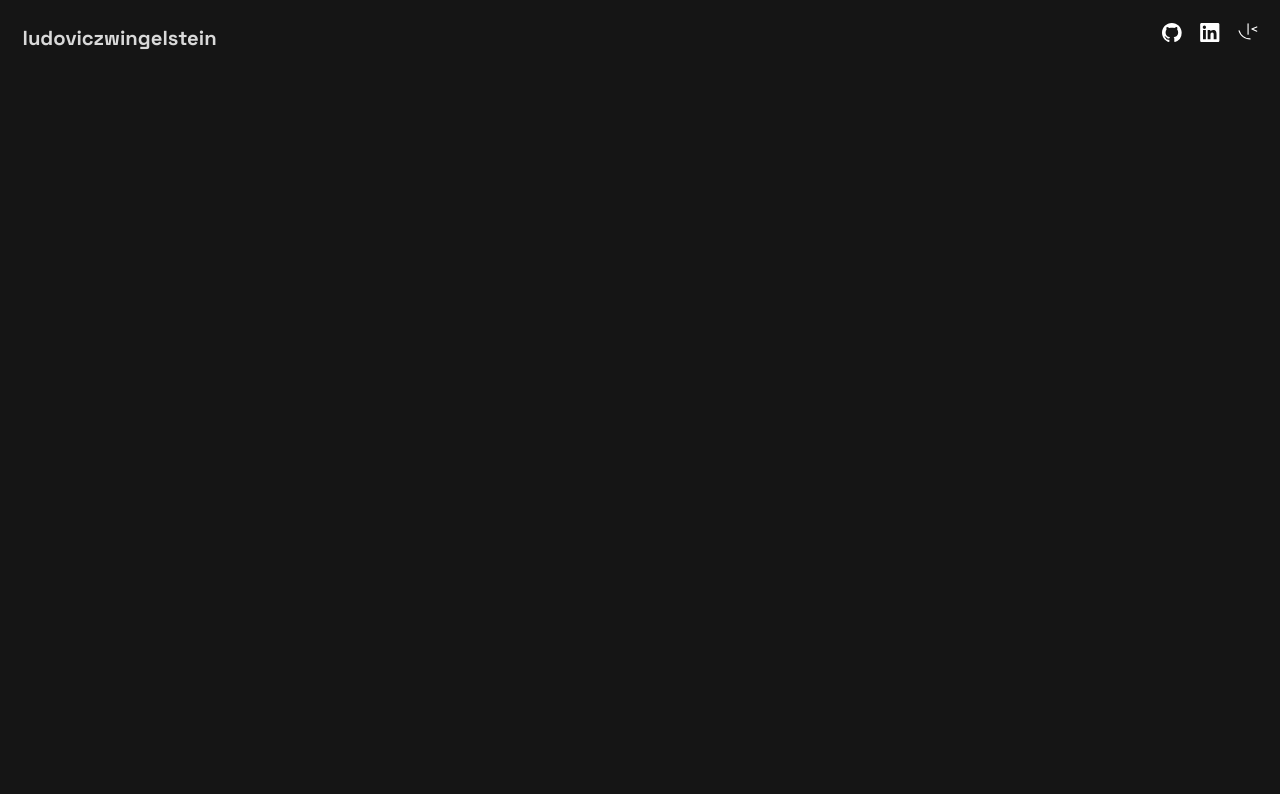
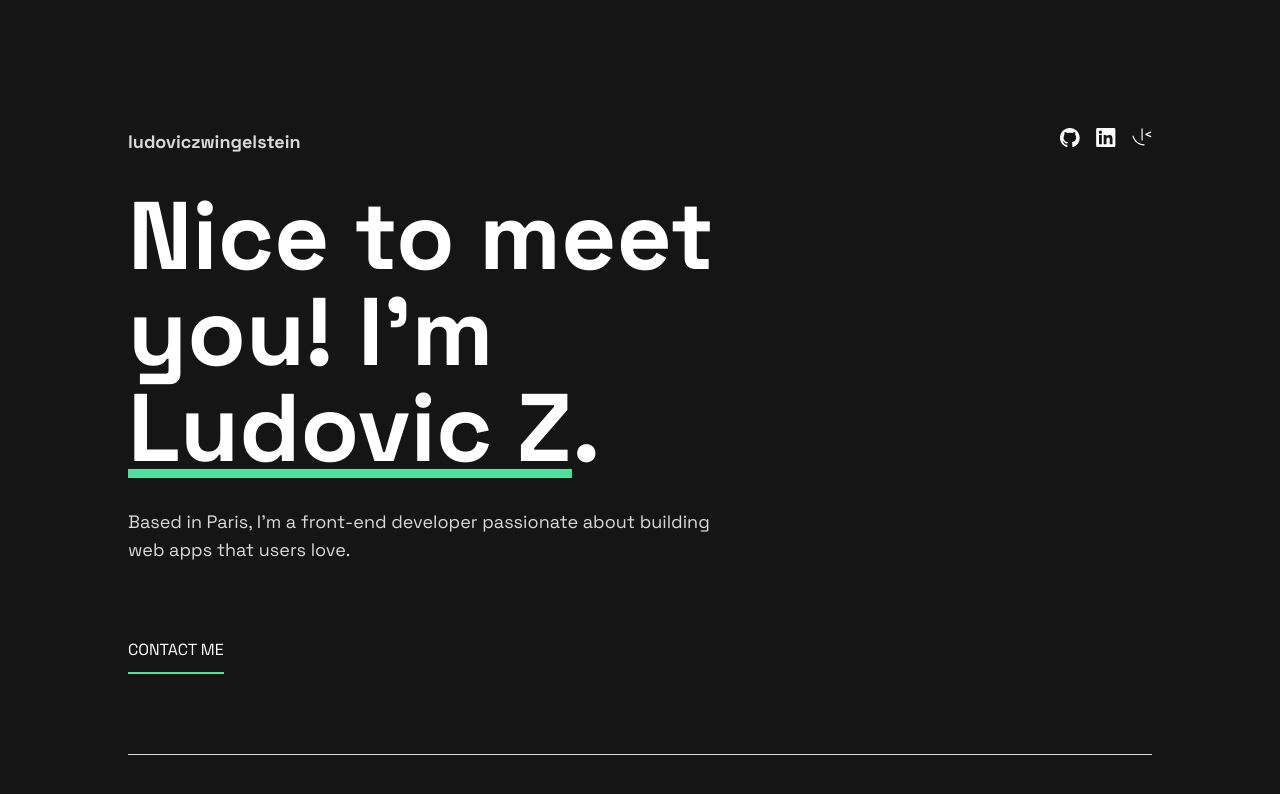
Before and after one commit to lzwingelstein/portfolio, a Next.js app: page / in a window 1280 px wide. Shown: the top 794 px of the page. Built offline with nearby package versions, Linux system fonts and the light colour scheme.

Commit message:
[feat] Add HeroSection
Refactor global CSS with tailwind.
Fix main layout CSS.
Add the Hero Section without picture.
Add a padding at the bottom of SocalLinks.

```diff
--- a/app/globals.css
+++ b/app/globals.css
@@ -1,18 +1,30 @@
-@import url('https://fonts.googleapis.com/css2?family=Space+Grotesk:wght@300..700&display=swap');
+@import url('https://fonts.googleapis.com/css2?family=Space+Grotesk:wght@400;700&display=swap');
 @tailwind base;
 @tailwind components;
 @tailwind utilities;
 
-* {
-  font-size: 1.125rem; /* 18px */
-  font-family: 'Space Grotesk', sans-serif;
-  font-weight: 400;
-  line-height: 1.75rem;
-}
 
-body {
-  color: theme('colors.secondary');
-  background: theme('colors.dark.600');
+@layer base {
+  html, body {
+    font-family: 'Space Grotesk', sans-serif;
+    color: theme('colors.secondary');
+    background: theme('colors.dark.600');
+  }
+  h1 {
+    @apply text-5xl md:text-7xl xl:text-8xl text-primary font-bold;
+  }
+
+  h2 {
+    @apply text-4xl  md:text-5xl text-primary font-bold;
+  }
+
+  h3 {
+    @apply text-2xl md:text-3xl text-primary font-bold;
+  }
+
+  p {
+    @apply text-lg font-normal;
+  }
 }
 
 @layer utilities {
@@ -20,27 +32,3 @@ body {
     text-wrap: balance;
   }
 }
-
-h1 {
-  font-size: 5.5rem; /* 88px */
-  color: theme('colors.primary');
-  font-family: 'Space Grotesk', sans-serif;
-  font-weight: 700;
-  line-height: 5.5rem; /* 88px */
-}
-
-h2 {
-  font-size: 3rem; /* 48px */
-  color: theme('colors.primary');
-  font-family: 'Space Grotesk', sans-serif;
-  font-weight: 700;
-  line-height: 3.5rem; /* 56px */
-}
-
-h3 {
-  font-size: 1.5rem; /* 24px */
-  color: theme('colors.primary');
-  font-family: 'Space Grotesk', sans-serif;
-  font-weight: 700;
-  line-height: 2rem; /* 32px */
-}
--- a/app/layout.tsx
+++ b/app/layout.tsx
@@ -1,8 +1,5 @@
 import type { Metadata } from "next";
-import { Inter } from "next/font/google";
 import "./globals.css";
-
-const inter = Inter({ subsets: ["latin"] });
 
 export const metadata: Metadata = {
   title: "Ludovic Z.",
@@ -16,7 +13,7 @@ export default function RootLayout({
 }>) {
   return (
     <html lang="en">
-      <body className={inter.className}>{children}</body>
+      <body>{children}</body>
     </html>
   );
 }
--- a/app/page.tsx
+++ b/app/page.tsx
@@ -1,9 +1,13 @@
+import HeroSection from '@/components/HeroSection';
 import SocialLinks from '../src/components/SocialLinks';
+import './globals.css';
 export default function Home() {
 
   return (
-    <main className="flex flex-col p-4 md:p-5">
+    <main className="p-4 md:p-8 xl:p-32 ">
       <SocialLinks/>
+      <HeroSection/>
+      <hr className="w-full text-white"/>
     </main>
   );
 }
--- /dev/null
+++ b/src/components/HeroSection/index.tsx
@@ -0,0 +1,17 @@
+import Button from "../Button";
+
+export default function HeroSection() {
+  return (
+    <div className="flex flex-col items-center justify-center text-center md:items-start md:text-left">
+        <div className="md:w-3/5">
+        <h1>Nice to meet you! I&apos;m <span className="underline decoration-[#4EE1A0] decoration-accent underline-offset-8">Ludovic Z</span>.</h1>
+        <p className="pb-8 "></p>
+        <p>Based in Paris, I’m a front-end developer passionate about building web apps that users love.</p>
+        <p className="pb-8 md:pb-16"></p>
+        <Button>CONTACT ME</Button>
+        </div>
+        <p className="pb-20"></p>
+
+    </div>
+  );
+}
--- a/src/components/SocialLinks/index.tsx
+++ b/src/components/SocialLinks/index.tsx
@@ -5,9 +5,7 @@ import FrontendMentorIcon from '@/assets/images/icon-frontend-mentor.svg';
 
 export default function SocialLinks() {
     return (
-        <>
-            <div className="flex flex-col md:flex-row justify-between p-5">
-
+        <div className="flex flex-col md:flex-row justify-between pb-8">
             <p className="text-center font-bold">ludoviczwingelstein</p>
             <p className='p-3 md:p-0'></p>
             <div className="flex justify-center space-x-4">
@@ -21,7 +19,6 @@ export default function SocialLinks() {
                 <Image src={FrontendMentorIcon} alt="Frontend Mentor" width={20} height={20} />
                 </a>
             </div>
-            </div>
-        </>
+        </div>
     )
 }
--- a/tailwind.config.ts
+++ b/tailwind.config.ts
@@ -4,7 +4,7 @@ const config: Config = {
   content: [
     "./src/pages/**/*.{js,ts,jsx,tsx,mdx}",
     "./src/components/**/*.{js,ts,jsx,tsx,mdx}",
-    "./src/app/**/*.{js,ts,jsx,tsx,mdx}",
+    "./app/**/*.{js,ts,jsx,tsx,mdx}",
   ],
   theme: {
     extend: {
```
